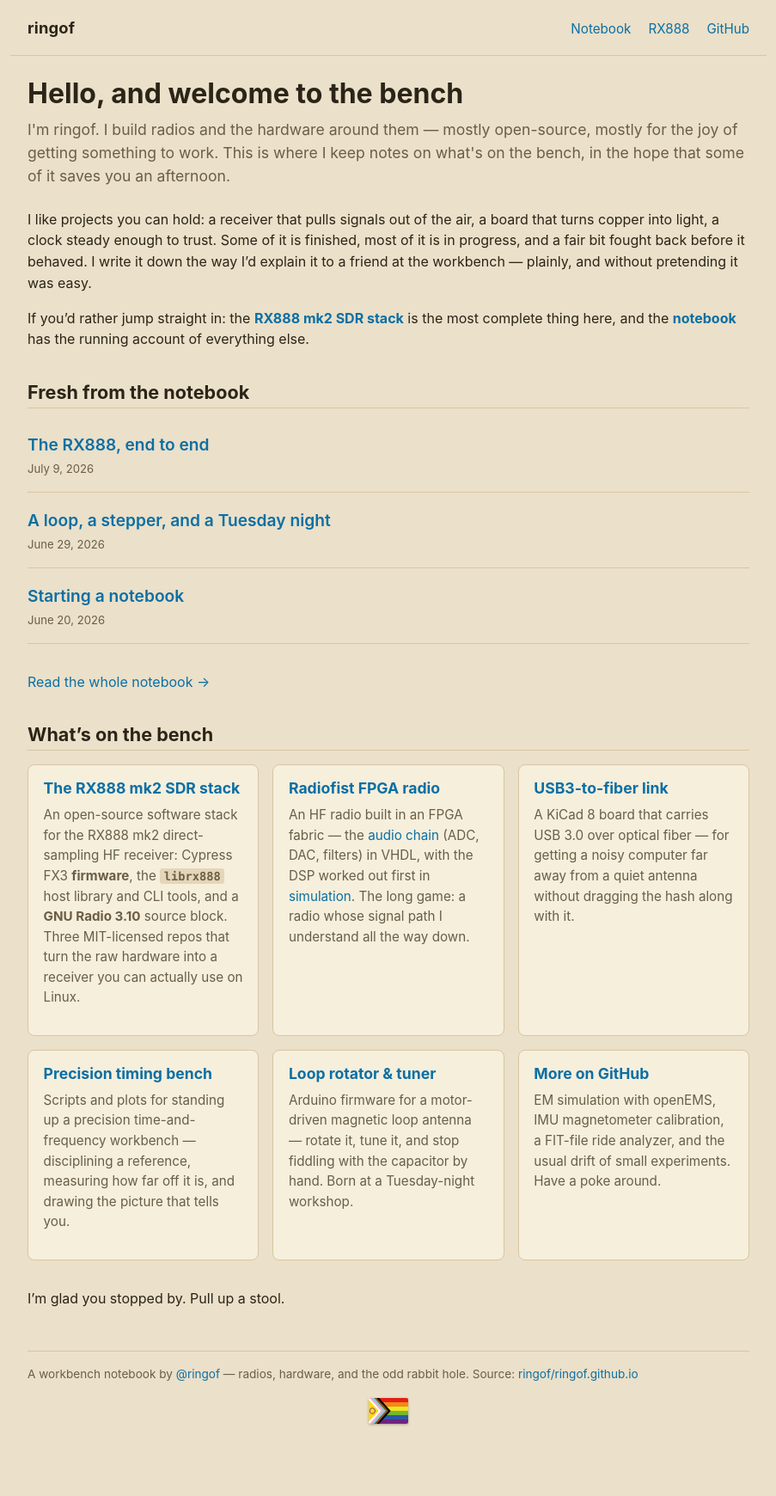
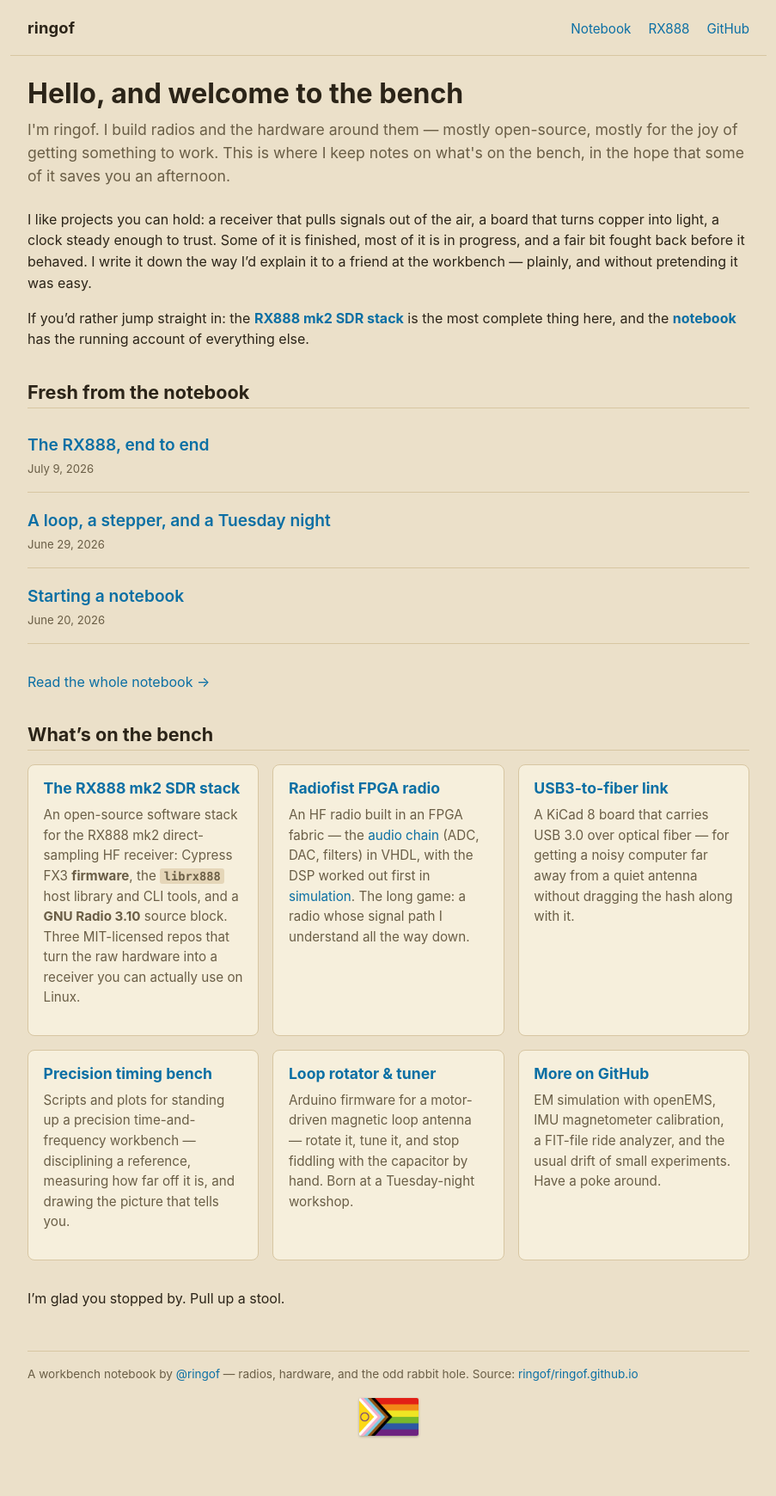
Before and after one commit to ringof/ringof.github.io, a Jekyll site: the page built from index.md, in a window 1280 px wide. Shown: the whole page at 86% size, without its empty margins (188-1091 px from the left). Built offline with Jekyll 4.4.1, drawn with Linux system fonts in a browser that asks for light colours.

Commit message:
Enlarge the footer flag by 50%
Bump .pride-flag width from 46px to 69px.

Co-Authored-By: Claude Opus 4.8 <noreply@anthropic.com>
Claude-Session: https://claude.ai/code/session_011R1ghwtgxfeKNMPNq9k5vX

```diff
--- a/assets/css/style.css
+++ b/assets/css/style.css
@@ -120,7 +120,7 @@ code {
 
 .site-flag { text-align: center; margin-top: 1.1rem; }
 .pride-flag {
-  width: 46px;
+  width: 69px;
   height: auto;
   display: inline-block;
   border-radius: 2px;
```
